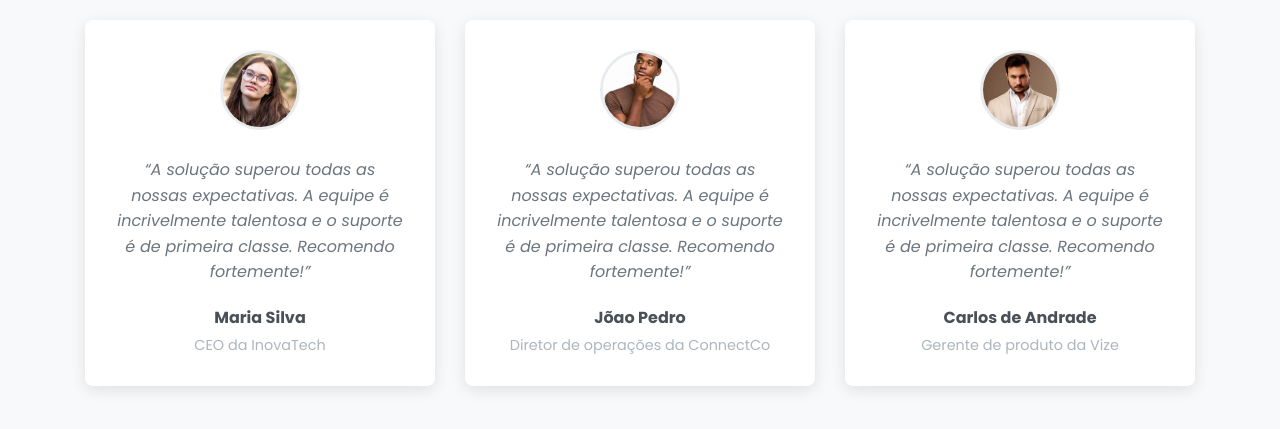
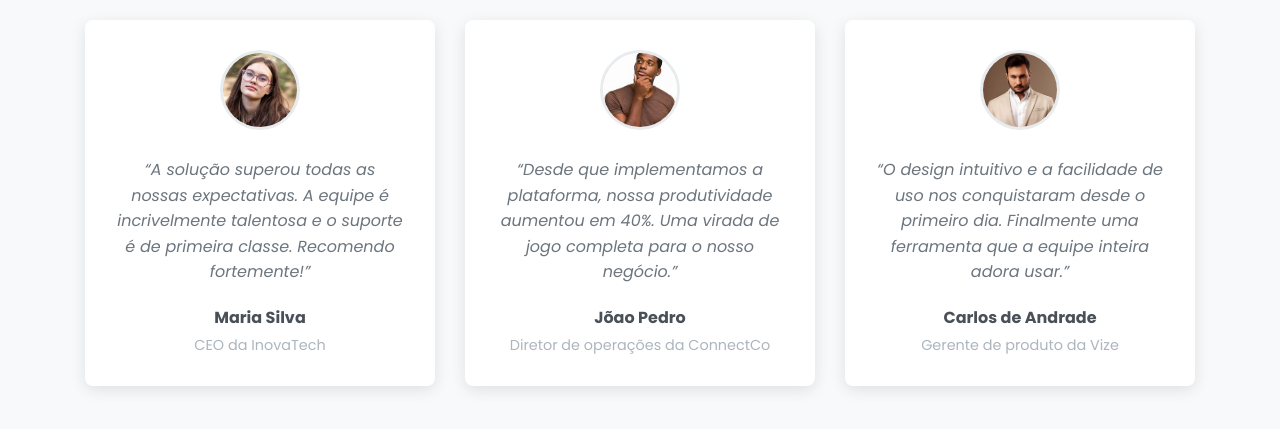
Before and after one commit to GYOPIVA/Secao-Depoimentos-com-Colunas, a plain HTML site: page index.html in a window 1280 px wide. Shown: the part 113-542 px from the top of the page. Drawn offline with Linux system fonts and the light colour scheme.

Commit message:
Update index.html

```diff
--- a/index.html
+++ b/index.html
@@ -30,14 +30,14 @@
 
                     <article class="testimonial-card">
                         <img src="./assets/Jõao.jpg" alt="Foto de João Pedro" class="testimonial-avatar">
-                        <blockquote class="testimonial-quote">“A solução superou todas as nossas expectativas. A equipe é incrivelmente talentosa e o suporte é de primeira classe. Recomendo fortemente!”</blockquote>
+                        <blockquote class="testimonial-quote">“Desde que implementamos a plataforma, nossa produtividade aumentou em 40%. Uma virada de jogo completa para o nosso negócio.”</blockquote>
                         <cite class="testimonial-author">Jõao Pedro</cite>
                         <p class="testimonial-role">Diretor de operações da ConnectCo</p>
                     </article>
 
                     <article class="testimonial-card">
                         <img src="./assets/Carlos.jpg" alt="Foto de Carlos de Andrade" class="testimonial-avatar">
-                        <blockquote class="testimonial-quote">“A solução superou todas as nossas expectativas. A equipe é incrivelmente talentosa e o suporte é de primeira classe. Recomendo fortemente!”</blockquote>
+                        <blockquote class="testimonial-quote">“O design intuitivo e a facilidade de uso nos conquistaram desde o primeiro dia. Finalmente uma ferramenta que a equipe inteira adora usar.”</blockquote>
                         <cite class="testimonial-author">Carlos de Andrade</cite>
                         <p class="testimonial-role">Gerente de produto da Vize</p>
                     </article>
```
